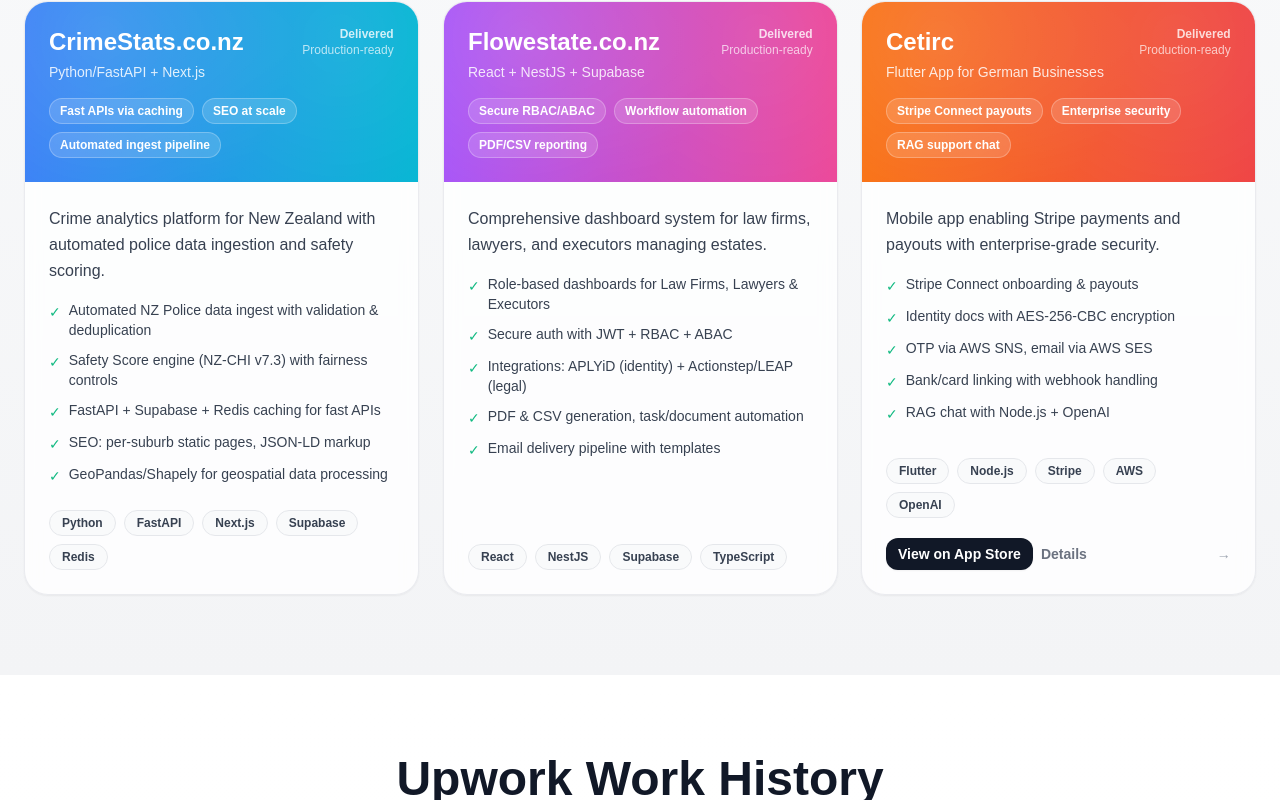
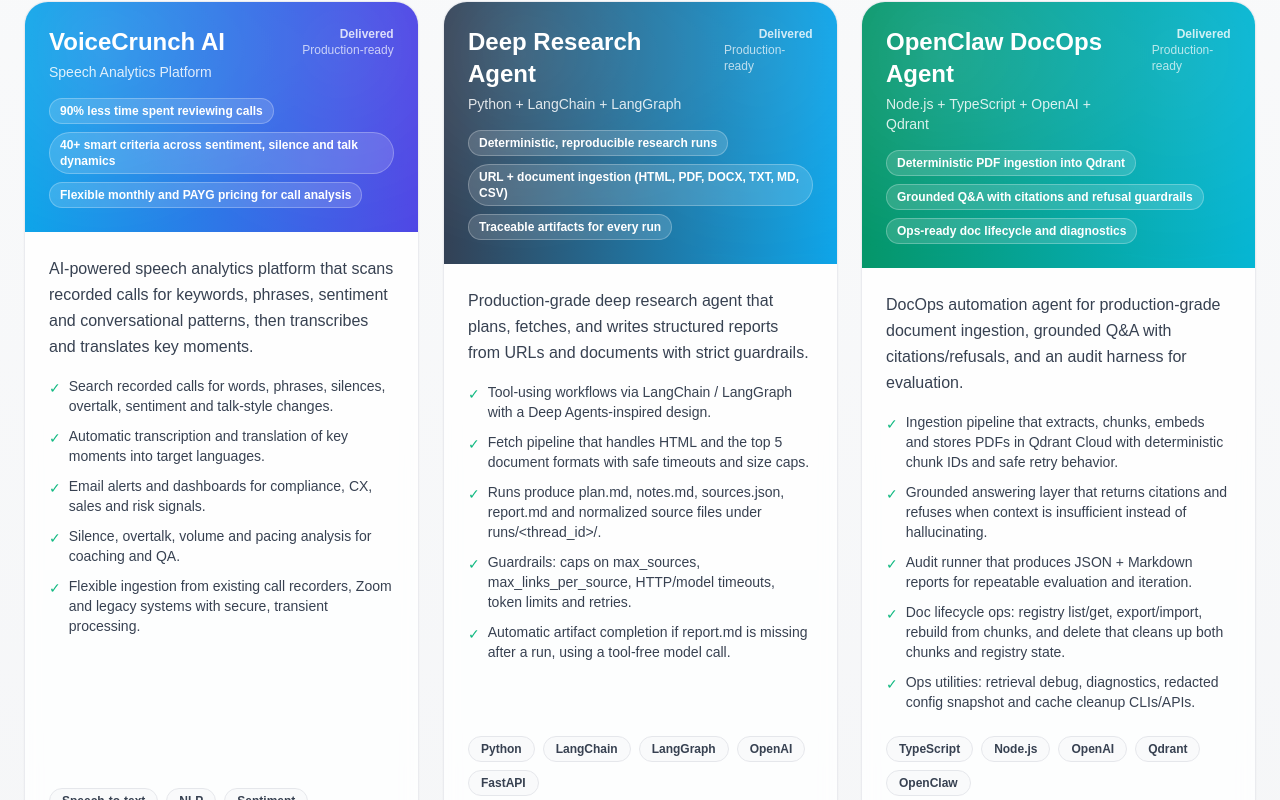
Before and after one commit to waqasraza123/portfolio-in-nextjs, a Next.js app: page / in a window 1280 px wide. Shown: the part 2300-3100 px from the top of the page. Built offline with nearby package versions, Linux system fonts and the light colour scheme.

Commit message:
upgraded case studies

```diff
--- a/src/components/CaseStudies.tsx
+++ b/src/components/CaseStudies.tsx
@@ -4,6 +4,68 @@
 
 export default function CaseStudies() {
   const caseStudies = [
+    {
+      title: "VoiceCrunch AI",
+      subtitle: "Speech Analytics Platform",
+      description:
+        "AI-powered speech analytics platform that scans recorded calls for keywords, phrases, sentiment and conversational patterns, then transcribes and translates key moments.",
+      outcomes: [
+        "90% less time spent reviewing calls",
+        "40+ smart criteria across sentiment, silence and talk dynamics",
+        "Flexible monthly and PAYG pricing for call analysis",
+      ],
+      features: [
+        "Search recorded calls for words, phrases, silences, overtalk, sentiment and talk-style changes.",
+        "Automatic transcription and translation of key moments into target languages.",
+        "Email alerts and dashboards for compliance, CX, sales and risk signals.",
+        "Silence, overtalk, volume and pacing analysis for coaching and QA.",
+        "Flexible ingestion from existing call recorders, Zoom and legacy systems with secure, transient processing.",
+      ],
+      tech: ["Speech-to-text", "NLP", "Sentiment", "Dashboards"],
+      gradient: "from-sky-500 to-indigo-600",
+    },
+    {
+      title: "Deep Research Agent",
+      subtitle: "Python + LangChain + LangGraph",
+      description:
+        "Production-grade deep research agent that plans, fetches, and writes structured reports from URLs and documents with strict guardrails.",
+      outcomes: [
+        "Deterministic, reproducible research runs",
+        "URL + document ingestion (HTML, PDF, DOCX, TXT, MD, CSV)",
+        "Traceable artifacts for every run",
+      ],
+      features: [
+        "Tool-using workflows via LangChain / LangGraph with a Deep Agents-inspired design.",
+        "Fetch pipeline that handles HTML and the top 5 document formats with safe timeouts and size caps.",
+        "Runs produce plan.md, notes.md, sources.json, report.md and normalized source files under runs/<thread_id>/.",
+        "Guardrails: caps on max_sources, max_links_per_source, HTTP/model timeouts, token limits and retries.",
+        "Automatic artifact completion if report.md is missing after a run, using a tool-free model call.",
+      ],
+      tech: ["Python", "LangChain", "LangGraph", "OpenAI", "FastAPI"],
+      gradient: "from-slate-700 to-sky-500",
+      link: "https://github.com/waqasraza123/deep-research-agent-langchain",
+    },
+    {
+      title: "OpenClaw DocOps Agent",
+      subtitle: "Node.js + TypeScript + OpenAI + Qdrant",
+      description:
+        "DocOps automation agent for production-grade document ingestion, grounded Q&A with citations/refusals, and an audit harness for evaluation.",
+      outcomes: [
+        "Deterministic PDF ingestion into Qdrant",
+        "Grounded Q&A with citations and refusal guardrails",
+        "Ops-ready doc lifecycle and diagnostics",
+      ],
+      features: [
+        "Ingestion pipeline that extracts, chunks, embeds and stores PDFs in Qdrant Cloud with deterministic chunk IDs and safe retry behavior.",
+        "Grounded answering layer that returns citations and refuses when context is insufficient instead of hallucinating.",
+        "Audit runner that produces JSON + Markdown reports for repeatable evaluation and iteration.",
+        "Doc lifecycle ops: registry list/get, export/import, rebuild from chunks, and delete that cleans up both chunks and registry state.",
+        "Ops utilities: retrieval debug, diagnostics, redacted config snapshot and cache cleanup CLIs/APIs.",
+      ],
+      tech: ["TypeScript", "Node.js", "OpenAI", "Qdrant", "OpenClaw"],
+      gradient: "from-emerald-600 to-cyan-500",
+      link: "https://github.com/waqasraza123/openclaw-qdrant-openai-docops-agent",
+    },
     {
       title: "CrimeStats.co.nz",
       subtitle: "Python/FastAPI + Next.js",
```
